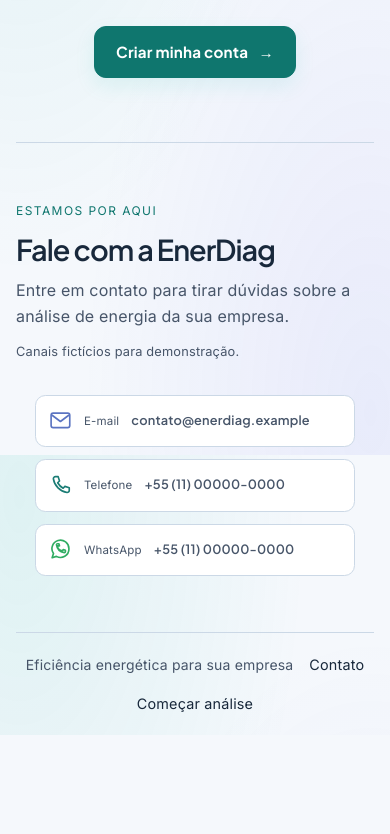
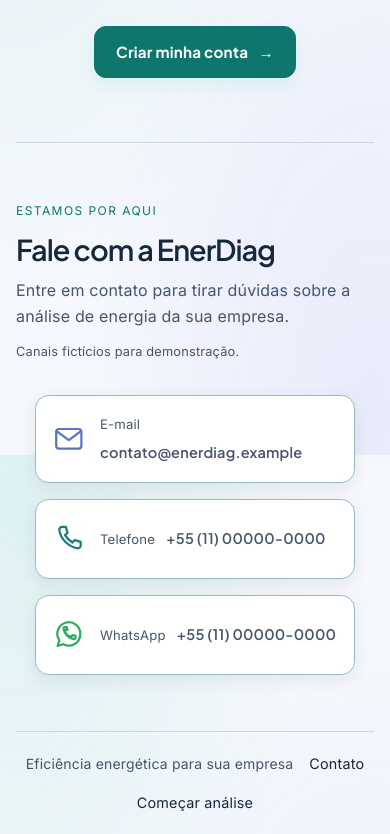
Before and after one commit to virgilio-vpr/EnerDiag, a React (Vite) app in the folder frontend/: page / in a window 390 px wide. Shown: the part 2921-3755 px from the top of the page. Before the commit the page ends 3656 px from the top, so only its background shows below. Built offline with nearby package versions, Linux system fonts and the light colour scheme.

Commit message:
Improve contact card prominence and responsive typography

```diff
--- a/frontend/src/App.css
+++ b/frontend/src/App.css
@@ -214,23 +214,23 @@
 .privacy-icon { display: grid; width: 2.5rem; height: 2.5rem; flex: 0 0 auto; place-items: center; color: var(--accent); border: 1px solid var(--accent-border); border-radius: 0.75rem; font-size: 1.35rem; }
 .closing-cta { padding-block: clamp(4rem, 8vw, 6rem); text-align: center; }
 .closing-cta h2 { margin-bottom: 1.5rem; }
-.contact-section { display: grid; grid-template-columns: minmax(0, 1fr) minmax(16rem, 24rem); align-items: center; gap: clamp(2rem, 6vw, 5rem); width: 100%; margin-inline: 0; border-top: 1px solid var(--border); text-align: left; }
+.contact-section { display: grid; grid-template-columns: minmax(0, 1fr) minmax(16rem, 28rem); align-items: center; gap: clamp(2rem, 6vw, 5rem); width: 100%; margin-inline: 0; border-top: 1px solid var(--border); text-align: left; }
 .contact-copy { max-width: 38rem; }
 .contact-copy h2 { margin: 0.65rem 0 0.75rem; font-size: clamp(1.8rem, 4vw, 2.5rem); letter-spacing: -0.035em; }
 .contact-copy > p:not(.section-eyebrow) { line-height: 1.6; }
 .contact-demo-note { margin-top: 0.8rem; color: var(--text); font-size: 0.8rem; }
-.contact-options { display: grid; grid-template-columns: minmax(0, 21.6rem); justify-content: center; gap: 0.75rem; width: 100%; justify-self: end; }
-.contact-card { display: flex; align-items: center; gap: 0.66rem; width: min(100%, 21.6rem); min-width: 0; box-sizing: border-box; padding: 0.7994rem 0.78rem; color: var(--text-h); border: 1px solid var(--border); border-radius: 0.65rem; background: var(--code-bg); text-decoration: none; transition: border-color 160ms ease, transform 160ms ease, box-shadow 160ms ease; }
-.contact-card:hover { border-color: var(--accent); box-shadow: 0 6px 16px var(--glow-primary); transform: translateY(-1px); }
+.contact-options { display: grid; grid-template-columns: minmax(0, 26rem); justify-content: center; gap: 1rem; width: 100%; justify-self: end; }
+.contact-card { display: flex; align-items: center; gap: 0.9rem; width: min(100%, 26rem); min-width: 0; min-height: 5rem; box-sizing: border-box; padding: 1.1rem 1rem; color: var(--text-h); border: 1px solid color-mix(in srgb, var(--accent) 30%, var(--border)); border-radius: 0.85rem; background: var(--code-bg); box-shadow: 0 5px 18px rgb(15 23 42 / 8%); text-decoration: none; transition: border-color 160ms ease, transform 160ms ease, box-shadow 160ms ease; }
+.contact-card:hover { border-color: var(--accent); box-shadow: 0 10px 24px var(--glow-primary); transform: translateY(-2px); }
 .contact-card:focus-visible { outline: 2px solid var(--accent); outline-offset: 3px; }
-.contact-card span { color: var(--text); font-size: 0.72rem; }
+.contact-card span { color: var(--text); font-size: 0.82rem; }
 .contact-card__label { display: inline-flex; align-items: center; gap: 0.4rem; }
-.contact-card__icon { width: 1.5552rem; height: 1.5552rem; flex: 0 0 auto; color: var(--text); opacity: 0.72; }
+.contact-card__icon { width: 2.1rem; height: 2.1rem; flex: 0 0 auto; color: var(--text); opacity: 0.9; }
 .contact-card--email .contact-card__icon { color: #536dbe; opacity: 0.95; }
 .contact-card--phone .contact-card__icon { color: #0f766e; opacity: 0.95; }
 .contact-card--whatsapp .contact-card__icon { color: #25a85a; opacity: 0.95; }
-.contact-card strong { overflow-wrap: anywhere; font-size: 0.8rem; transition: color 160ms ease; }
-.contact-card__content { display: flex; align-items: baseline; flex-wrap: wrap; gap: 0.5rem 0.75rem; min-width: 0; }
+.contact-card strong { overflow-wrap: anywhere; font-size: 0.91rem; transition: color 160ms ease; }
+.contact-card__content { display: flex; align-items: baseline; flex-wrap: wrap; gap: 0.3rem 0.7rem; min-width: 0; }
 .access-page { width: min(100%, 34rem); margin: 0 auto; padding-block: clamp(2.5rem, 7vw, 5rem); }
 .access-page h1 { margin: 0.65rem 0 0.5rem; font-size: clamp(2rem, 6vw, 2.75rem); letter-spacing: -0.04em; }
 .access-intro { margin-bottom: 1.75rem; line-height: 1.65; }
```
